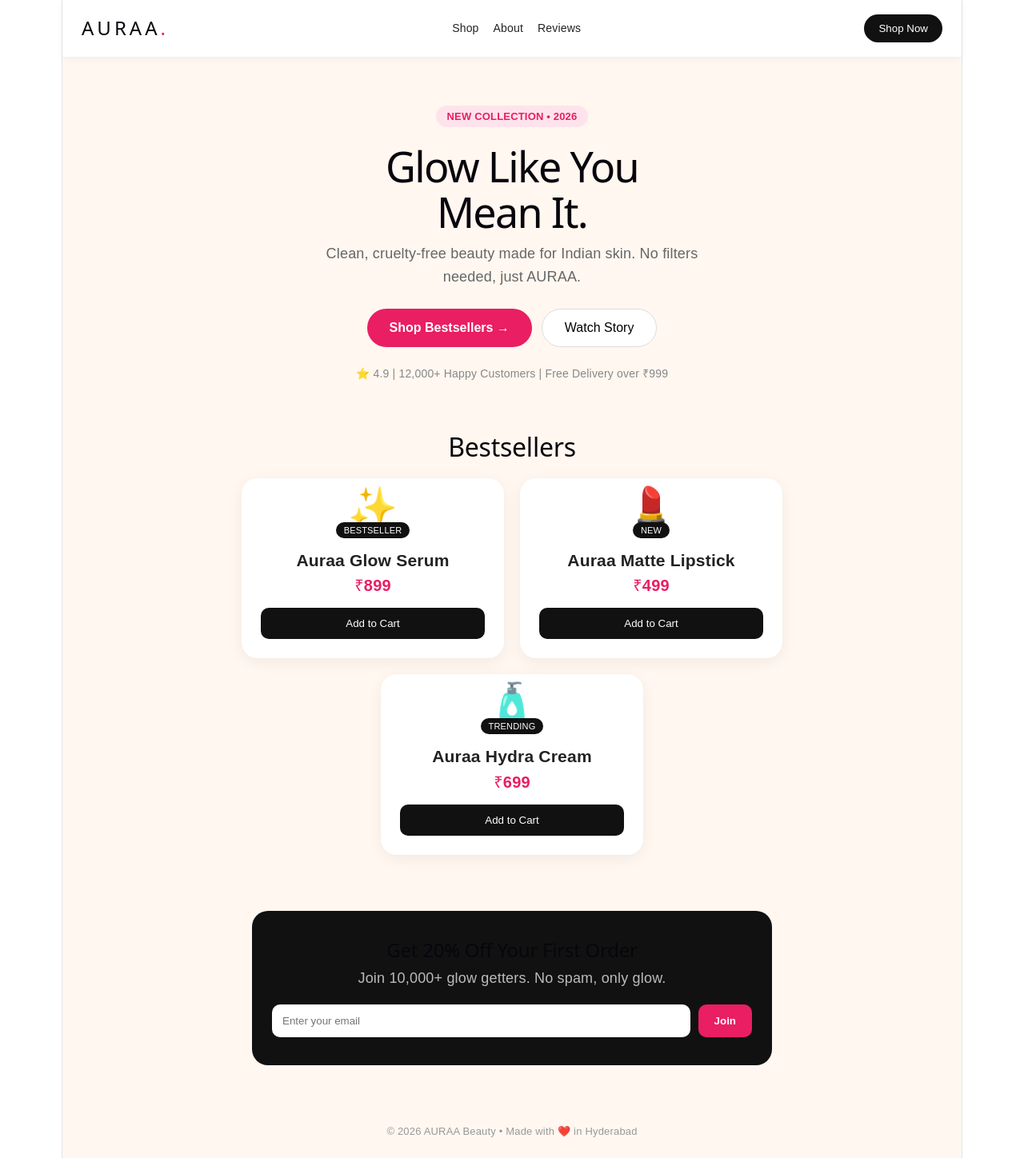
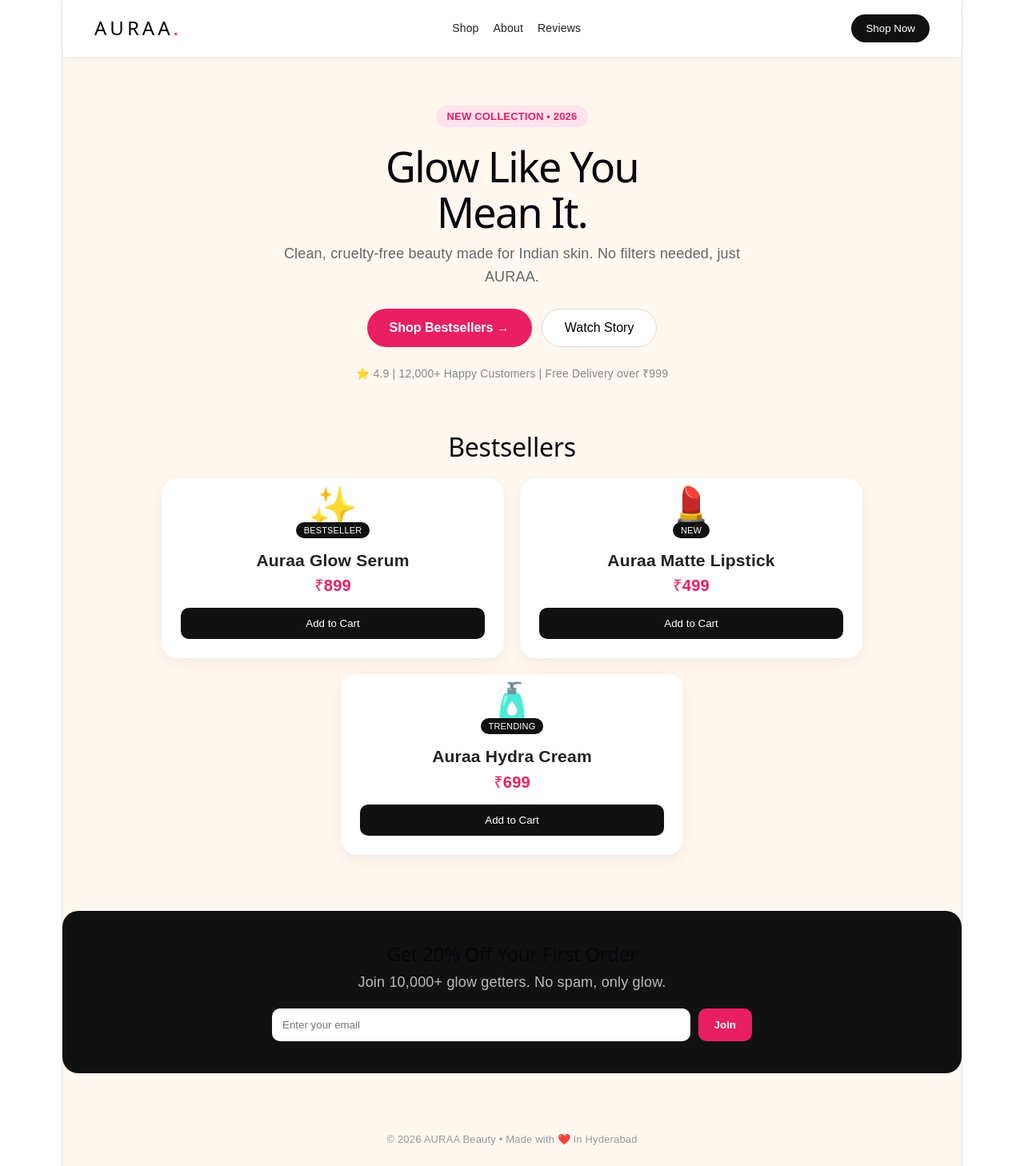
Before and after one commit to Chilakamarri-Kaushik-Nandan/auraa-brand-page, a React (Vite) app: page / in a window 1280 px wide. Shown: the whole page at 80% size. Built offline with nearby package versions, Linux system fonts and the light colour scheme.

Commit message:
full width fix done

```diff
--- a/src/App.jsx
+++ b/src/App.jsx
@@ -11,8 +11,8 @@ function App() {
   ]
 
   return (
-    <div style={{ fontFamily: 'Arial, sans-serif', margin: 0, background: '#fff7f0', color: '#222', minHeight: '100vh' }}>
-      <div style={{ display: 'flex', justifyContent: 'space-between', alignItems: 'center', padding: '18px 24px', background: 'white', position: 'sticky', top: 0, boxShadow: '0 2px 10px rgba(0,0,0,0.05)' }}>
+    <div style={{ fontFamily: 'Arial, sans-serif', margin: 0, background: '#fff7f0', color: '#222', minHeight: '100vh', width: '100%' }}>
+      <div style={{ display: 'flex', justifyContent: 'space-between', alignItems: 'center', padding: '18px 40px', background: 'white', position: 'sticky', top: 0, boxShadow: '0 2px 10px rgba(0,0,0,0.05)', width: '100%', boxSizing: 'border-box' }}>
         <h2 style={{ margin: 0, letterSpacing: '4px' }}>AURAA<span style={{ color: '#e91e63' }}>.</span></h2>
         <div style={{ display: 'flex', gap: '18px', fontSize: '14px' }}>
           <span>Shop</span><span>About</span><span>Reviews</span>
@@ -20,10 +20,10 @@ function App() {
         <button style={{ background: '#111', color: 'white', border: 'none', padding: '10px 18px', borderRadius: '20px', cursor: 'pointer' }}>Shop Now</button>
       </div>
 
-      <div style={{ textAlign: 'center', padding: '60px 20px 40px' }}>
+      <div style={{ textAlign: 'center', padding: '60px 20px 40px', width: '100%', boxSizing: 'border-box' }}>
         <span style={{ background: '#ffe3ec', color: '#e91e63', padding: '6px 14px', borderRadius: '20px', fontSize: '13px', fontWeight: 'bold' }}>NEW COLLECTION • 2026</span>
         <h1 style={{ fontSize: '52px', lineHeight: '1.1', margin: '20px 0 10px' }}>Glow Like You<br />Mean It.</h1>
-        <p style={{ color: '#666', maxWidth: '500px', margin: '0 auto 25px', lineHeight: '1.6' }}>Clean, cruelty-free beauty made for Indian skin. No filters needed, just AURAA.</p>
+        <p style={{ color: '#666', maxWidth: '600px', margin: '0 auto 25px', lineHeight: '1.6' }}>Clean, cruelty-free beauty made for Indian skin. No filters needed, just AURAA.</p>
         <div style={{ display: 'flex', gap: '12px', justifyContent: 'center' }}>
           <button style={{ background: '#e91e63', color: 'white', border: 'none', padding: '14px 28px', borderRadius: '30px', fontSize: '16px', fontWeight: 'bold', cursor: 'pointer' }}>Shop Bestsellers →</button>
           <button style={{ background: 'white', border: '1px solid #ddd', padding: '14px 28px', borderRadius: '30px', fontSize: '16px', cursor: 'pointer' }}>Watch Story</button>
@@ -31,11 +31,11 @@ function App() {
         <p style={{ marginTop: '20px', fontSize: '14px', color: '#888' }}>⭐ 4.9 | 12,000+ Happy Customers | Free Delivery over ₹999</p>
       </div>
 
-      <div style={{ maxWidth: '1000px', margin: '0 auto', padding: '20px' }}>
+      <div style={{ width: '100%', maxWidth: '1400px', margin: '0 auto', padding: '20px 40px', boxSizing: 'border-box' }}>
         <h2 style={{ textAlign: 'center', fontSize: '32px' }}>Bestsellers</h2>
         <div style={{ display: 'flex', gap: '20px', flexWrap: 'wrap', justifyContent: 'center', marginTop: '20px' }}>
           {products.map((p) => (
-            <div key={p.name} style={{ background: 'white', width: '280px', padding: '24px', borderRadius: '20px', textAlign: 'center', boxShadow: '0 5px 20px rgba(0,0,0,0.06)' }}>
+            <div key={p.name} style={{ background: 'white', width: '320px', flex: '1 1 300px', maxWidth: '380px', padding: '24px', borderRadius: '20px', textAlign: 'center', boxShadow: '0 5px 20px rgba(0,0,0,0.06)' }}>
               <div style={{ fontSize: '50px' }}>{p.emoji}</div>
               <span style={{ fontSize: '11px', background: '#111', color: 'white', padding: '4px 10px', borderRadius: '10px' }}>{p.tag}</span>
               <h3 style={{ margin: '12px 0 5px' }}>{p.name}</h3>
@@ -46,11 +46,11 @@ function App() {
         </div>
       </div>
 
-      <div style={{ maxWidth: '600px', margin: '50px auto', background: '#111', color: 'white', padding: '35px 25px', borderRadius: '20px', textAlign: 'center' }}>
+      <div style={{ width: '100%', maxWidth: '1200px', margin: '50px auto', background: '#111', color: 'white', padding: '40px 30px', borderRadius: '20px', textAlign: 'center', boxSizing: 'border-box' }}>
         <h2>Get 20% Off Your First Order</h2>
         <p style={{ color: '#bbb' }}>Join 10,000+ glow getters. No spam, only glow.</p>
         {!done ? (
-          <div style={{ display: 'flex', gap: '10px', marginTop: '20px' }}>
+          <div style={{ display: 'flex', gap: '10px', marginTop: '20px', maxWidth: '600px', marginLeft: 'auto', marginRight: 'auto' }}>
             <input value={email} onChange={(e) => setEmail(e.target.value)} placeholder="Enter your email" style={{ flex: 1, padding: '13px', borderRadius: '10px', border: 'none', outline: 'none' }} />
             <button onClick={() => { if(email) setDone(true) }} style={{ background: '#e91e63', color: 'white', border: 'none', padding: '13px 20px', borderRadius: '10px', fontWeight: 'bold', cursor: 'pointer' }}>Join</button>
           </div>
```
